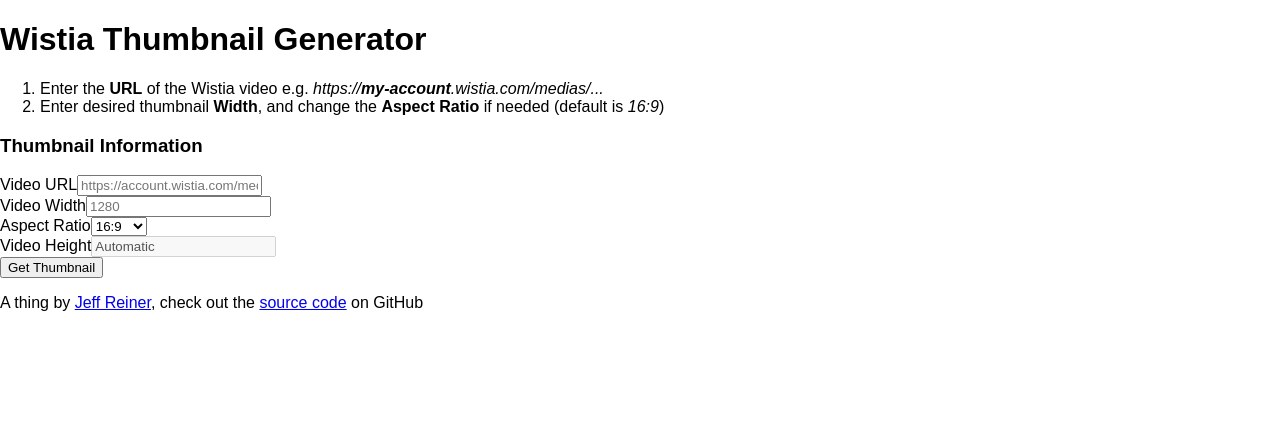
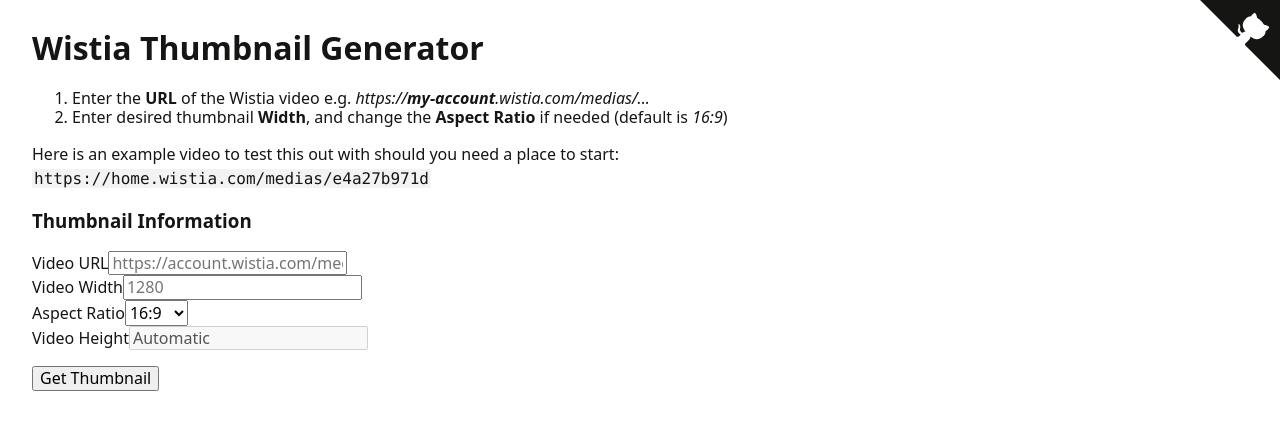
Before and after one commit to mirshko/thumbnailer, a React (Create React App) app: page / in a window 1280 px wide. Shown: the top 430 px of the page. Built offline with nearby package versions, Linux system fonts and the light colour scheme.

Commit message:
:recycle: quick refactor to be cleaner

```diff
--- a/public/index.html
+++ b/public/index.html
@@ -2,7 +2,7 @@
 <html lang="en">
   <head>
     <meta charset="utf-8" />
-    <link rel="shortcut icon" href="%PUBLIC_URL%/favicon.ico" />
+    <link rel="shortcut icon" href="%PUBLIC_URL%/favicon.png" />
     <meta name="viewport" content="width=device-width, initial-scale=1, shrink-to-fit=no" />
     <meta name="theme-color" content="#000000" />
 
--- /dev/null
+++ b/src/App.css
@@ -0,0 +1,23 @@
+body {
+  padding: 8px 32px 48px;
+  max-width: 800px;
+  color: #151513;
+}
+
+h1,
+h2,
+h3,
+h4,
+h5,
+h6 {
+  line-height: 1.2;
+}
+
+p {
+  line-height: 1.5;
+}
+
+code {
+  background-color: rgba(21, 21, 19, 0.05);
+  padding: 0 2px;
+}
--- a/src/App.js
+++ b/src/App.js
@@ -1,4 +1,7 @@
-import React, { Component, Fragment } from "react";
+import React, { Component } from "react";
+
+import Corner from "./components/Corner";
+import Intro from "./components/Intro";
 
 class App extends Component {
   constructor(props) {
@@ -38,7 +41,7 @@
     const mediaId = this.state.videoUrl.match(/medias\/(\w{10})/)[1];
     const videoWidth = this.state.videoWidth;
     const videoHeight = Math.round(
-      this.state.videoWidth / 16 * this.state.aspectRatio
+      (this.state.videoWidth / 16) * this.state.aspectRatio
     );
 
     fetch(
@@ -75,25 +78,13 @@
       error
     } = this.state;
 
-    const videoHeight = Math.round(videoWidth / 16 * aspectRatio);
+    const videoHeight = Math.round((videoWidth / 16) * aspectRatio);
 
     return (
-      <Fragment>
-        <header>
-          <h1>Wistia Thumbnail Generator</h1>
-          <ol>
-            <li>
-              Enter the <strong>URL</strong> of the Wistia video e.g.{" "}
-              <i>
-                https://<strong>my-account</strong>.wistia.com/medias/...
-              </i>
-            </li>
-            <li>
-              Enter desired thumbnail <strong>Width</strong>, and change the{" "}
-              <strong>Aspect Ratio</strong> if needed (default is <i>16:9</i>)
-            </li>
-          </ol>
-        </header>
+      <>
+        <Corner />
+
+        <Intro />
 
         <main>
           <h3>Thumbnail Information</h3>
@@ -155,7 +146,7 @@
               </label>
             </div>
 
-            <div>
+            <div style={{ marginTop: "1rem" }}>
               <input
                 type="submit"
                 value={!loading ? "Get Thumbnail" : "Loading"}
@@ -166,7 +157,7 @@
           </form>
 
           {previewThumbSrc && (
-            <Fragment>
+            <>
               <div>
                 <pre>
                   <code>{previewThumbSrc}</code>
@@ -178,21 +169,10 @@
                   <img alt="Wistia Thumbnail" src={previewThumbSrc} />
                 </a>
               </div>
-            </Fragment>
+            </>
           )}
         </main>
-
-        <footer>
-          <p>
-            A thing by <a href="https://www.reiner.io">Jeff Reiner</a>, check
-            out the{" "}
-            <a href="https://github.com/mirshko/thumbnailer.reiner.io">
-              source code
-            </a>{" "}
-            on GitHub
-          </p>
-        </footer>
-      </Fragment>
+      </>
     );
   }
 }
--- /dev/null
+++ b/src/components/Corner/index.css
@@ -0,0 +1,25 @@
+.github-corner:hover .octo-arm {
+  animation: octocat-wave 560ms ease-in-out;
+}
+@keyframes octocat-wave {
+  0%,
+  100% {
+    transform: rotate(0);
+  }
+  20%,
+  60% {
+    transform: rotate(-25deg);
+  }
+  40%,
+  80% {
+    transform: rotate(10deg);
+  }
+}
+@media (max-width: 500px) {
+  .github-corner:hover .octo-arm {
+    animation: none;
+  }
+  .github-corner .octo-arm {
+    animation: octocat-wave 560ms ease-in-out;
+  }
+}
--- /dev/null
+++ b/src/components/Corner/index.js
@@ -0,0 +1,41 @@
+import React from "react";
+
+import "./index.css";
+
+const Corner = () => (
+  <a
+    href="https://github.com/mirshko/thumbnailer"
+    className="github-corner"
+    aria-label="View source on Github"
+  >
+    <svg
+      width="80"
+      height="80"
+      viewBox="0 0 250 250"
+      style={{
+        fill: "#151513",
+        color: "#fff",
+        position: "absolute",
+        top: 0,
+        border: 0,
+        right: 0
+      }}
+      aria-hidden="true"
+    >
+      <path d="M0,0 L115,115 L130,115 L142,142 L250,250 L250,0 Z" />
+      <path
+        d="M128.3,109.0 C113.8,99.7 119.0,89.6 119.0,89.6 C122.0,82.7 120.5,78.6 120.5,78.6 C119.2,72.0 123.4,76.3 123.4,76.3 C127.3,80.9 125.5,87.3 125.5,87.3 C122.9,97.6 130.6,101.9 134.4,103.2"
+        fill="currentColor"
+        style={{ transformOrigin: "130px 106px" }}
+        className="octo-arm"
+      />
+      <path
+        d="M115.0,115.0 C114.9,115.1 118.7,116.5 119.8,115.4 L133.7,101.6 C136.9,99.2 139.9,98.4 142.2,98.6 C133.8,88.0 127.5,74.4 143.8,58.0 C148.5,53.4 154.0,51.2 159.7,51.0 C160.3,49.4 163.2,43.6 171.4,40.1 C171.4,40.1 176.1,42.5 178.8,56.2 C183.1,58.6 187.2,61.8 190.9,65.4 C194.5,69.0 197.7,73.2 200.1,77.6 C213.8,80.2 216.3,84.9 216.3,84.9 C212.7,93.1 206.9,96.0 205.4,96.6 C205.1,102.4 203.0,107.8 198.3,112.5 C181.9,128.9 168.3,122.5 157.7,114.1 C157.9,116.9 156.7,120.9 152.7,124.9 L141.0,136.5 C139.8,137.7 141.6,141.9 141.8,141.8 Z"
+        fill="currentColor"
+        className="octo-body"
+      />
+    </svg>
+  </a>
+);
+
+export default Corner;
--- /dev/null
+++ b/src/components/Intro/index.js
@@ -0,0 +1,22 @@
+import React from "react";
+
+const Intro = () => (
+  <header>
+    <h1>Wistia Thumbnail Generator</h1>
+    <ol>
+      <li>
+        Enter the <strong>URL</strong> of the Wistia video e.g.{" "}
+        <i>
+          https://<strong>my-account</strong>.wistia.com/medias/...
+        </i>
+      </li>
+      <li>
+        Enter desired thumbnail <strong>Width</strong>, and change the{" "}
+        <strong>Aspect Ratio</strong> if needed (default is <i>16:9</i>)
+      </li>
+    </ol>
+    <p>Here is an example video to test this out with should you need a place to start: <code>https://home.wistia.com/medias/e4a27b971d</code></p>
+  </header>
+);
+
+export default Intro;
--- a/src/index.css
+++ /dev/null
@@ -1,5 +0,0 @@
-body {
-  margin: 0;
-  padding: 0;
-  font-family: sans-serif;
-}
```
Also changed, not shown: package.json (+8 -2 lines), src/index.js (+10 -6 lines), src/serviceWorker.js (+15 -15 lines), 2 other files (tests, documents, lock files or other folders).
